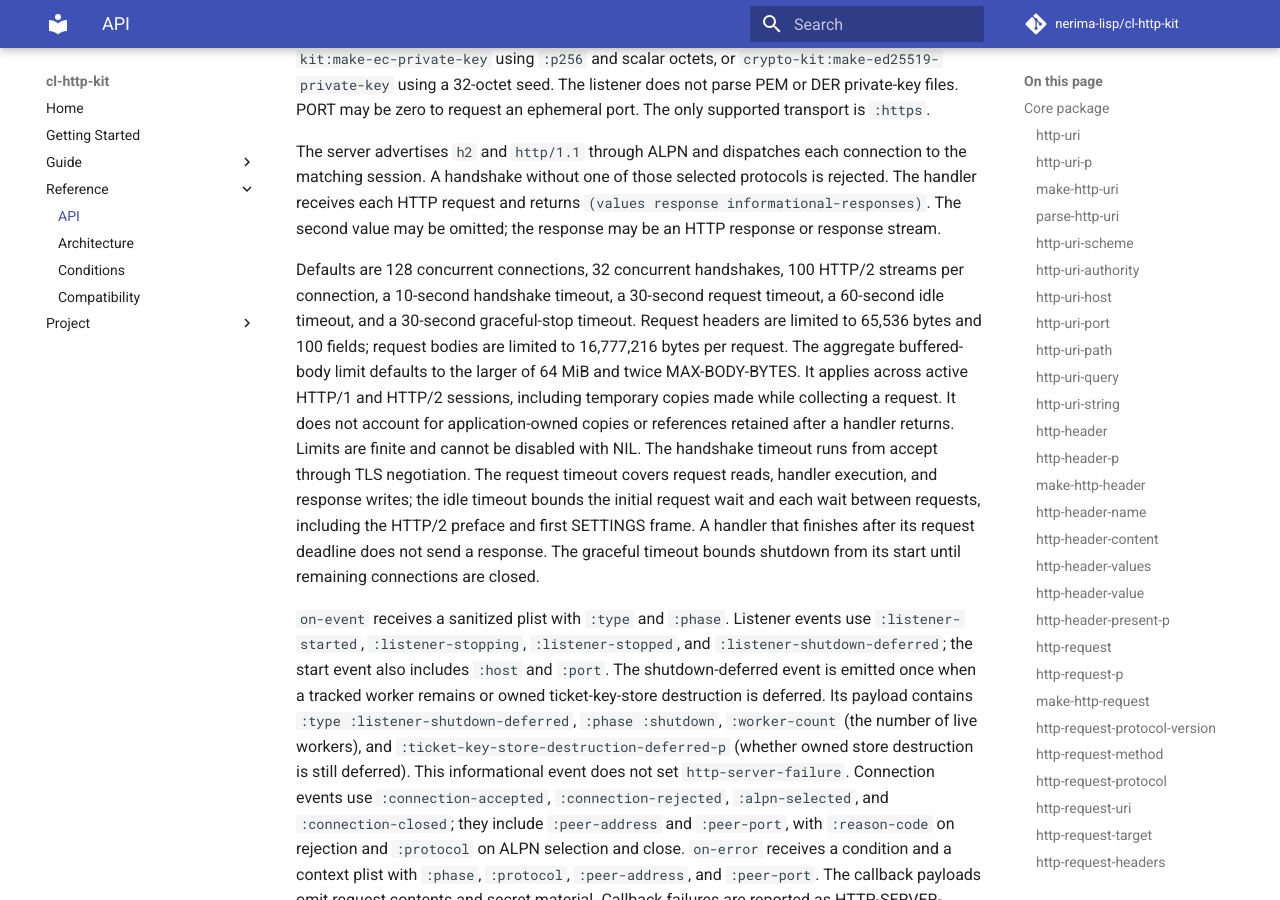
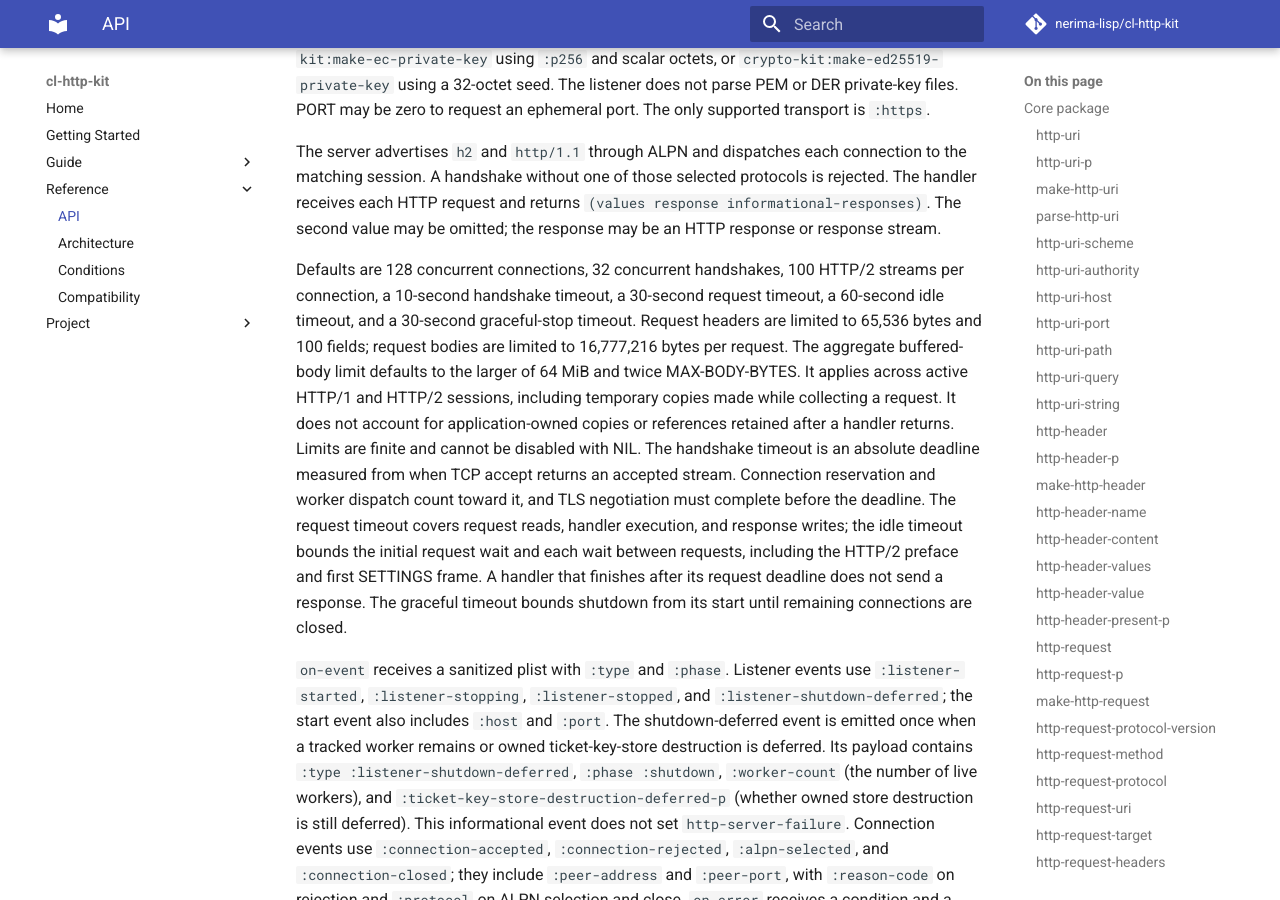
Before and after one commit to nerima-lisp/cl-http-kit, an MkDocs documentation site: the page built from docs/src/reference/api.md, in a window 1280 px wide and 900 px high, scrolled down 23439 px. Built offline with MkDocs 1.6.1 and Material for MkDocs 9.7.7, drawn with Linux system fonts in a browser that asks for light colours; comment, search, counter and statistics services are not loaded.

Commit message:
fix(server): measure HTTPS handshake timeout from accept

```diff
--- a/docs/src/reference/api.md
+++ b/docs/src/reference/api.md
@@ -1051,7 +1051,9 @@ active HTTP/1 and HTTP/2 sessions, including temporary copies made while
 collecting a request. It does not account for application-owned copies or
 references retained after a handler returns. Limits are finite and cannot be
 disabled with NIL.
-The handshake timeout runs from accept through TLS negotiation. The request
+The handshake timeout is an absolute deadline measured from when TCP accept
+returns an accepted stream. Connection reservation and worker dispatch count
+toward it, and TLS negotiation must complete before the deadline. The request
 timeout covers request reads, handler execution, and response writes; the idle
 timeout bounds the initial request wait and each wait between requests,
 including the HTTP/2 preface and first SETTINGS frame. A handler that finishes
```
Also changed, not shown: 4 other files.
